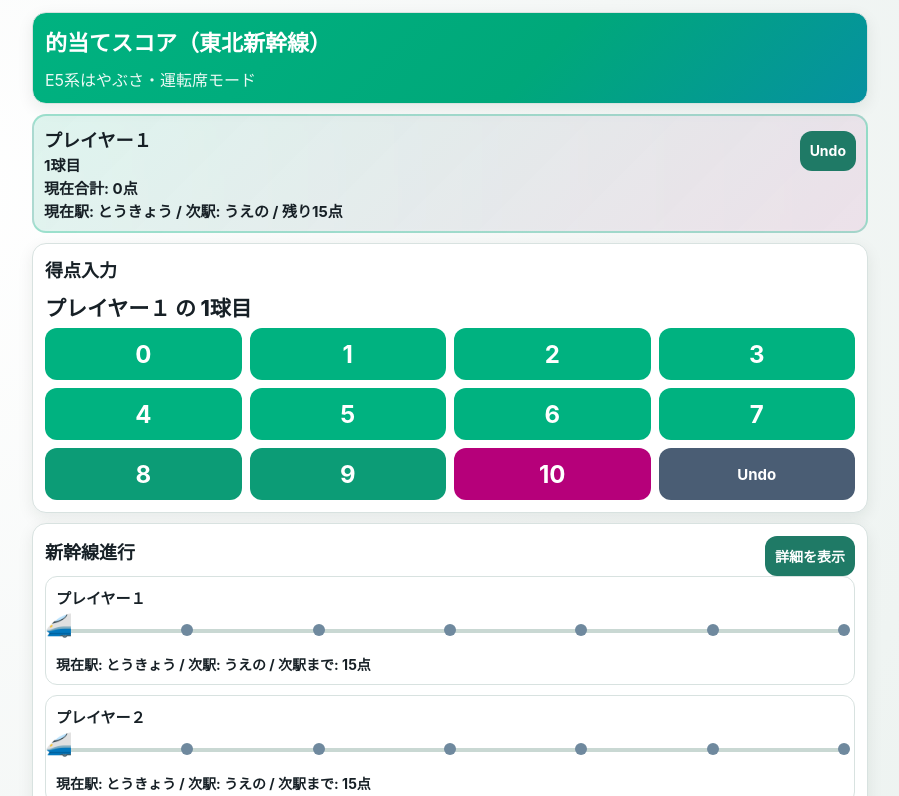
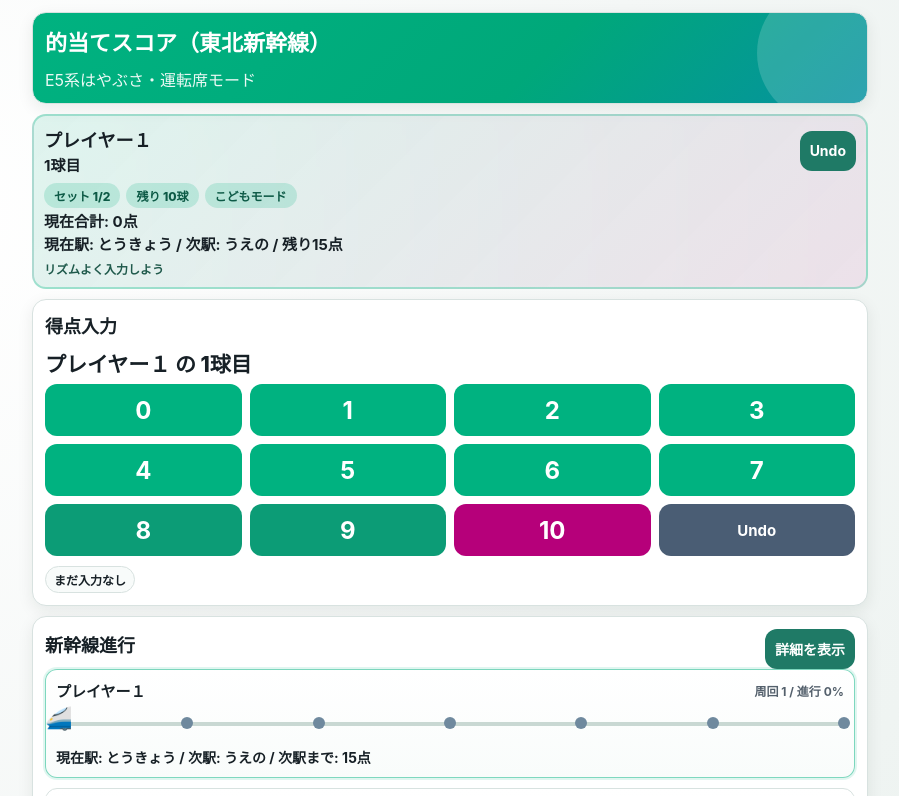
Before and after one commit to hideei1927-eng/matoate-score, a plain HTML site: page index.html in a window 1280 px wide. Both pictures are taken after a click on the button "試合開始". Shown: the top 796 px of the page, without its empty margins (190-1089 px from the left). Drawn offline with Linux system fonts and the light colour scheme.

Commit message:
feat: polish gameplay hud and interaction flow

```diff
--- a/app.js
+++ b/app.js
@@ -73,8 +73,13 @@ const ui = {
   hudThrow: document.getElementById("hudThrow"),
   hudTotal: document.getElementById("hudTotal"),
   hudStationInfo: document.getElementById("hudStationInfo"),
+  hudSetChip: document.getElementById("hudSetChip"),
+  hudRemainChip: document.getElementById("hudRemainChip"),
+  hudModeChip: document.getElementById("hudModeChip"),
+  hudCoach: document.getElementById("hudCoach"),
   hudUndoButton: document.getElementById("hudUndoButton"),
   scoreButtons: document.getElementById("scoreButtons"),
+  recentThrows: document.getElementById("recentThrows"),
   trainBoard: document.getElementById("trainBoard"),
   scoreboard: document.getElementById("scoreboard"),
   badgeList: document.getElementById("badgeList"),
@@ -97,9 +102,11 @@ let matchStarted = false;
 let undoStack = [];
 
 const effectState = {
-  lock: false,
+  reactionBusy: false,
+  confettiBusy: false,
   reactionTimer: null,
   toastTimer: null,
+  confettiTimer: null,
 };
 
 init();
@@ -469,6 +476,7 @@ function render() {
 
   renderPlayText();
   renderHud();
+  renderRecentThrows();
   renderTrainBoard();
   renderScoreboard();
   renderStatus();
@@ -482,35 +490,72 @@ function renderPlayText() {
     ui.playTurnInfo.textContent = "";
     return;
   }
-  const names = appState.settings.playerNames;
-  if (appState.suddenDeath.active) {
-    const player = appState.suddenDeath.players[appState.suddenDeath.currentIndex];
-    const throwNo = appState.suddenDeath.scores[player].length + 1;
-    ui.playTurnInfo.textContent = `サドンデス: ${names[player]} の ${throwNo}球目`;
-    return;
-  }
-  const p = appState.currentPlayer;
-  const throwNo = appState.scores[p][appState.currentSet].length + 1;
-  ui.playTurnInfo.textContent = `${names[p]} の ${throwNo}球目`;
+  const turn = getCurrentTurnContext();
+  ui.playTurnInfo.textContent = turn.isSuddenDeath
+    ? `サドンデス: ${turn.name} の ${turn.throwNo}球目`
+    : `${turn.name} の ${turn.throwNo}球目`;
 }
 
 function renderHud() {
   if (!matchStarted || !appState || appState.finished) return;
+  const turn = getCurrentTurnContext();
+  const totals = getOverallTotals(appState);
+  const progress = getTrainProgress(totals[turn.playerIndex]);
+  const remaining = appState.settings.throwsPerSet - (turn.throwNo - 1);
+  ui.hudCurrentPlayer.textContent = turn.name;
+  ui.hudThrow.textContent = `${turn.throwNo}球目`;
+  ui.hudSetChip.textContent = `セット ${appState.currentSet + 1}/${appState.settings.setCount}`;
+  ui.hudRemainChip.textContent = turn.isSuddenDeath ? "サドンデス" : `残り ${Math.max(0, remaining)}球`;
+  ui.hudModeChip.textContent = settings.kidsMode ? "こどもモード" : "ノーマル";
+  ui.hudCoach.textContent = coachText(progress.toNext, turn.isSuddenDeath);
+  ui.hudTotal.textContent = String(totals[turn.playerIndex]);
+  ui.hudStationInfo.textContent = `現在駅: ${stationLabel(progress.currentStation)} / 次駅: ${stationLabel(progress.nextStation)} / 残り${progress.toNext}点`;
+}
 
+function getCurrentTurnContext() {
   const names = appState.settings.playerNames;
-  let p = appState.currentPlayer;
-  let throwNo = appState.scores[p][appState.currentSet].length + 1;
   if (appState.suddenDeath.active) {
-    p = appState.suddenDeath.players[appState.suddenDeath.currentIndex];
-    throwNo = appState.suddenDeath.scores[p].length + 1;
+    const playerIndex = appState.suddenDeath.players[appState.suddenDeath.currentIndex];
+    return {
+      playerIndex,
+      name: names[playerIndex],
+      throwNo: appState.suddenDeath.scores[playerIndex].length + 1,
+      isSuddenDeath: true,
+    };
   }
+  const playerIndex = appState.currentPlayer;
+  return {
+    playerIndex,
+    name: names[playerIndex],
+    throwNo: appState.scores[playerIndex][appState.currentSet].length + 1,
+    isSuddenDeath: false,
+  };
+}
 
-  const totals = getOverallTotals(appState);
-  const progress = getTrainProgress(totals[p]);
-  ui.hudCurrentPlayer.textContent = names[p];
-  ui.hudThrow.textContent = `${throwNo}球目`;
-  ui.hudTotal.textContent = String(totals[p]);
-  ui.hudStationInfo.textContent = `現在駅: ${stationLabel(progress.currentStation)} / 次駅: ${stationLabel(progress.nextStation)} / 残り${progress.toNext}点`;
+function coachText(toNext, suddenDeath) {
+  if (suddenDeath) return "集中して1球ずついこう";
+  if (toNext <= 2) return "駅まであと少し！";
+  if (toNext <= 5) return "ナイスペース！";
+  return "リズムよく入力しよう";
+}
+
+function renderRecentThrows() {
+  if (!matchStarted || !appState || appState.finished) {
+    ui.recentThrows.innerHTML = "";
+    return;
+  }
+  const turn = getCurrentTurnContext();
+  const scores = appState.suddenDeath.active
+    ? appState.suddenDeath.scores[turn.playerIndex]
+    : appState.scores[turn.playerIndex][appState.currentSet];
+  const recent = scores.slice(-8).reverse();
+  if (recent.length === 0) {
+    ui.recentThrows.innerHTML = '<span class="throw-pill">まだ入力なし</span>';
+    return;
+  }
+  ui.recentThrows.innerHTML = recent
+    .map((score, idx) => `<span class="throw-pill">${idx + 1}前: ${score}点</span>`)
+    .join("");
 }
 
 function renderTrainBoard() {
@@ -522,6 +567,7 @@ function renderTrainBoard() {
   const players = appState.settings.playerCount;
   const names = appState.settings.playerNames.slice(0, players);
   const totals = getOverallTotals(appState);
+  const currentTurn = appState.finished ? -1 : getCurrentTurnContext().playerIndex;
 
   ui.trainBoard.innerHTML = Array.from({ length: players }, (_, p) => {
     const progress = getTrainProgress(totals[p]);
@@ -535,10 +581,10 @@ function renderTrainBoard() {
     const clear = progress.reachedGoal ? `<span class="clear-badge">${progress.lap}周クリア</span>` : "";
 
     return `
-      <article class="train-card">
+      <article class="train-card ${p === currentTurn ? "current-turn" : ""}">
         <div class="train-head">
           <span>${escapeHtml(names[p])}</span>
-          ${appState.finished ? `<span>総合計: ${totals[p]}点</span>` : ""}
+          ${appState.finished ? `<span>総合計: ${totals[p]}点</span>` : `<span class="train-score-inline">周回 ${progress.lap} / 進行 ${Math.round(progress.lapProgress * 100)}%</span>`}
         </div>
         <div class="rail">
           <div class="rail-line"></div>
@@ -645,6 +691,9 @@ function runScoreEffects(score, beforeTotal, afterTotal) {
   if (window.matchMedia("(prefers-reduced-motion: reduce)").matches) return;
 
   showReaction(reactionText(score));
+  if (navigator.vibrate && score >= 8) {
+    navigator.vibrate(score === 10 ? [24, 20, 24] : 18);
+  }
   if (Math.floor(beforeTotal / STATION_STEP) < Math.floor(afterTotal / STATION_STEP)) {
     showToast("えき とうちゃく！", 800);
   }
@@ -666,14 +715,14 @@ function reactionText(score) {
 }
 
 function showReaction(text) {
-  if (effectState.lock) return;
-  effectState.lock = true;
+  if (effectState.reactionBusy) return;
+  effectState.reactionBusy = true;
   clearTimeout(effectState.reactionTimer);
   ui.reaction.textContent = text;
   ui.reaction.classList.add("show");
   effectState.reactionTimer = setTimeout(() => {
     ui.reaction.classList.remove("show");
-    effectState.lock = false;
+    effectState.reactionBusy = false;
   }, 600);
 }
 
@@ -687,7 +736,9 @@ function showToast(text, duration = 800) {
 }
 
 function burstConfetti() {
-  if (effectState.lock) return;
+  if (effectState.confettiBusy) return;
+  effectState.confettiBusy = true;
+  clearTimeout(effectState.confettiTimer);
   const colors = ["#00B280", "#B6007A", "#0088d1", "#ffd447"];
   ui.confettiLayer.innerHTML = "";
   for (let i = 0; i < 22; i += 1) {
@@ -698,8 +749,9 @@ function burstConfetti() {
     chip.style.animationDelay = `${Math.random() * 80}ms`;
     ui.confettiLayer.appendChild(chip);
   }
-  setTimeout(() => {
+  effectState.confettiTimer = setTimeout(() => {
     ui.confettiLayer.innerHTML = "";
+    effectState.confettiBusy = false;
   }, 1000);
 }
 
--- a/index.html
+++ b/index.html
@@ -90,18 +90,25 @@
           </div>
           <button id="hudUndoButton" class="secondary small-btn">Undo</button>
         </div>
+        <div class="hud-chips">
+          <span id="hudSetChip" class="hud-chip"></span>
+          <span id="hudRemainChip" class="hud-chip"></span>
+          <span id="hudModeChip" class="hud-chip"></span>
+        </div>
         <div class="hud-row">
           <span>現在合計: <strong id="hudTotal">0</strong>点</span>
         </div>
         <div class="hud-row">
           <span id="hudStationInfo"></span>
         </div>
+        <p id="hudCoach" class="hud-coach"></p>
       </section>
 
       <section id="inputSection" class="card hidden">
         <h2>得点入力</h2>
         <p id="playTurnInfo" class="big-text"></p>
         <div id="scoreButtons" class="score-grid" aria-label="得点入力ボタン"></div>
+        <div id="recentThrows" class="recent-throws"></div>
       </section>
 
       <section id="trainSection" class="card hidden">
--- a/styles.css
+++ b/styles.css
@@ -44,6 +44,19 @@ body {
 .hero {
   background: linear-gradient(135deg, #00b280 0%, #00a87a 60%, #0691a0 100%);
   color: #fff;
+  position: relative;
+  overflow: hidden;
+}
+
+.hero::after {
+  content: "";
+  position: absolute;
+  right: -30px;
+  top: -30px;
+  width: 140px;
+  height: 140px;
+  border-radius: 50%;
+  background: rgba(255, 255, 255, 0.16);
 }
 
 h1,
@@ -117,6 +130,12 @@ button {
   font-weight: 700;
   color: #fff;
   background: var(--primary);
+  transition: transform 120ms ease, filter 120ms ease;
+}
+
+button:active {
+  transform: translateY(1px) scale(0.99);
+  filter: brightness(0.95);
 }
 
 .small-btn {
@@ -180,6 +199,30 @@ button.danger {
   font-weight: 700;
 }
 
+.hud-chips {
+  display: flex;
+  flex-wrap: wrap;
+  gap: 6px;
+  margin-top: 8px;
+}
+
+.hud-chip {
+  display: inline-block;
+  border-radius: 999px;
+  padding: 4px 10px;
+  font-size: 12px;
+  font-weight: 800;
+  color: #0d5a46;
+  background: rgba(0, 178, 128, 0.18);
+}
+
+.hud-coach {
+  margin: 6px 0 0;
+  font-size: 12px;
+  font-weight: 700;
+  color: #205a4c;
+}
+
 .score-grid {
   display: grid;
   grid-template-columns: repeat(4, minmax(0, 1fr));
@@ -206,6 +249,22 @@ button.danger {
   background: #4a5d74;
 }
 
+.recent-throws {
+  margin-top: 10px;
+  display: flex;
+  flex-wrap: wrap;
+  gap: 6px;
+}
+
+.throw-pill {
+  border-radius: 999px;
+  border: 1px solid var(--border);
+  padding: 4px 8px;
+  font-size: 12px;
+  font-weight: 700;
+  background: #f8fbfa;
+}
+
 .train-header {
   display: flex;
   justify-content: space-between;
@@ -218,6 +277,12 @@ button.danger {
   border-radius: 12px;
   padding: 10px;
   margin-bottom: 10px;
+  background: linear-gradient(180deg, #ffffff 0%, #f9fcfb 100%);
+}
+
+.train-card.current-turn {
+  border-color: rgba(0, 178, 128, 0.5);
+  box-shadow: 0 0 0 2px rgba(0, 178, 128, 0.12);
 }
 
 .train-head {
@@ -274,6 +339,12 @@ button.danger {
 .train-meta {
   margin: 4px 0 0;
   font-size: 14px;
+  font-weight: 700;
+}
+
+.train-score-inline {
+  font-size: 12px;
+  color: var(--subtle);
   font-weight: 700;
 }
 
```
Also changed, not shown: 1 other file.
